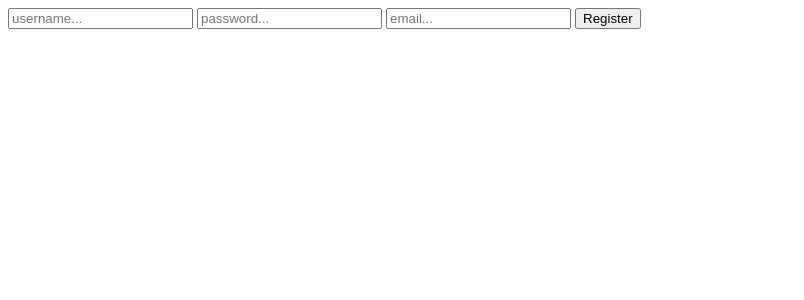
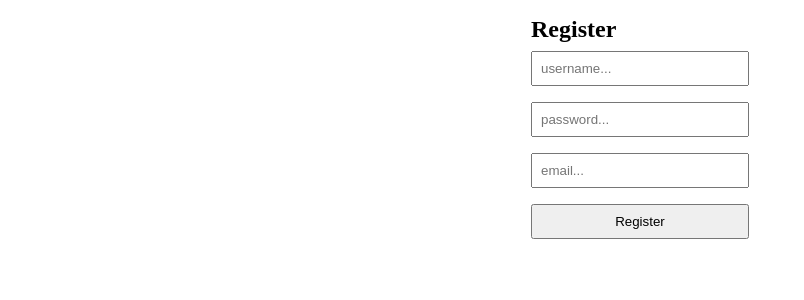
Before and after one commit to AndrewWYoung/SocialNetwork, a PHP site: page / in a window 1280 px wide. Shown: the top 300 px of the page, without its empty margins (0-804 px from the left). Run offline with PHP 8.4, Linux system fonts and the light colour scheme.

Commit message:
added intial css styling.

```diff
--- /dev/null
+++ b/assets/css/main.css
@@ -0,0 +1,52 @@
+* {
+  -webkit-box-sizing: border-box;
+          box-sizing: border-box;
+  padding: 0;
+  margin: 0;
+}
+
+#register-container {
+  max-width: 250px;
+  margin: 0 auto;
+  padding: 16px;
+}
+
+#register-form {
+  display: -webkit-box;
+  display: -ms-flexbox;
+  display: flex;
+  -webkit-box-orient: vertical;
+  -webkit-box-direction: normal;
+      -ms-flex-direction: column;
+          flex-direction: column;
+}
+
+#register-form input {
+  padding: 8px;
+  margin: 8px 0;
+}
+
+#register-form button {
+  padding: 8px;
+  margin: 8px 0;
+}
+
+.container {
+  width: 768px;
+  margin: 0 auto;
+}
+
+.row {
+  display: -webkit-box;
+  display: -ms-flexbox;
+  display: flex;
+}
+
+.col-12 {
+  -webkit-box-orient: vertical;
+  -webkit-box-direction: normal;
+      -ms-flex-direction: column;
+          flex-direction: column;
+  width: 100%;
+}
+/*# sourceMappingURL=main.css.map */
--- /dev/null
+++ b/assets/css/main.scss
@@ -0,0 +1,40 @@
+* {
+    box-sizing: border-box;
+    padding: 0;
+    margin: 0;
+}
+
+#register-container {
+    max-width: 250px;
+    margin: 0 auto;
+    padding: 16px;
+}
+
+#register-form {
+    display: flex;
+    flex-direction: column;
+
+    input {
+        padding: 8px;
+        margin: 8px 0;
+    }
+
+    button {
+        padding: 8px;
+        margin: 8px 0;
+    }
+}
+
+.container {
+    width: 768px;
+    margin: 0 auto;
+}
+
+.row {
+    display: flex;
+}
+
+.col-12 {
+    flex-direction: column;
+    width: 100%;
+}
--- a/header.php
+++ b/header.php
@@ -4,6 +4,7 @@
     <meta charset="UTF-8">
     <meta name="viewport" content="width=device-width, initial-scale=1.0">
     <title>Document</title>
+    <link rel="stylesheet" type="text/css" href="./assets/css/main.css">
 </head>
 <body>
     <header>
--- a/index.php
+++ b/index.php
@@ -1,8 +1,11 @@
 <?php include "header.php"; ?>
-<form action="./includes/register.inc.php" method="POST">
-    <input type="text" name="username" placeholder="username...">
-    <input type="password" name="password" placeholder="password...">
-    <input type="email" name="email" placeholder="email...">
-    <button type="submit" name="register-submit">Register</button>
-</form>
+<div id="register-container">
+    <h2>Register</h2>
+    <form id="register-form" action="./includes/register.inc.php" method="POST">
+        <input type="text" name="username" placeholder="username...">
+        <input type="password" name="password" placeholder="password...">
+        <input type="email" name="email" placeholder="email...">
+        <button type="submit" name="register-submit">Register</button>
+    </form>
+<div class="container">
 <?php include "footer.php"; ?>
```
Also changed, not shown: 1 other file.
